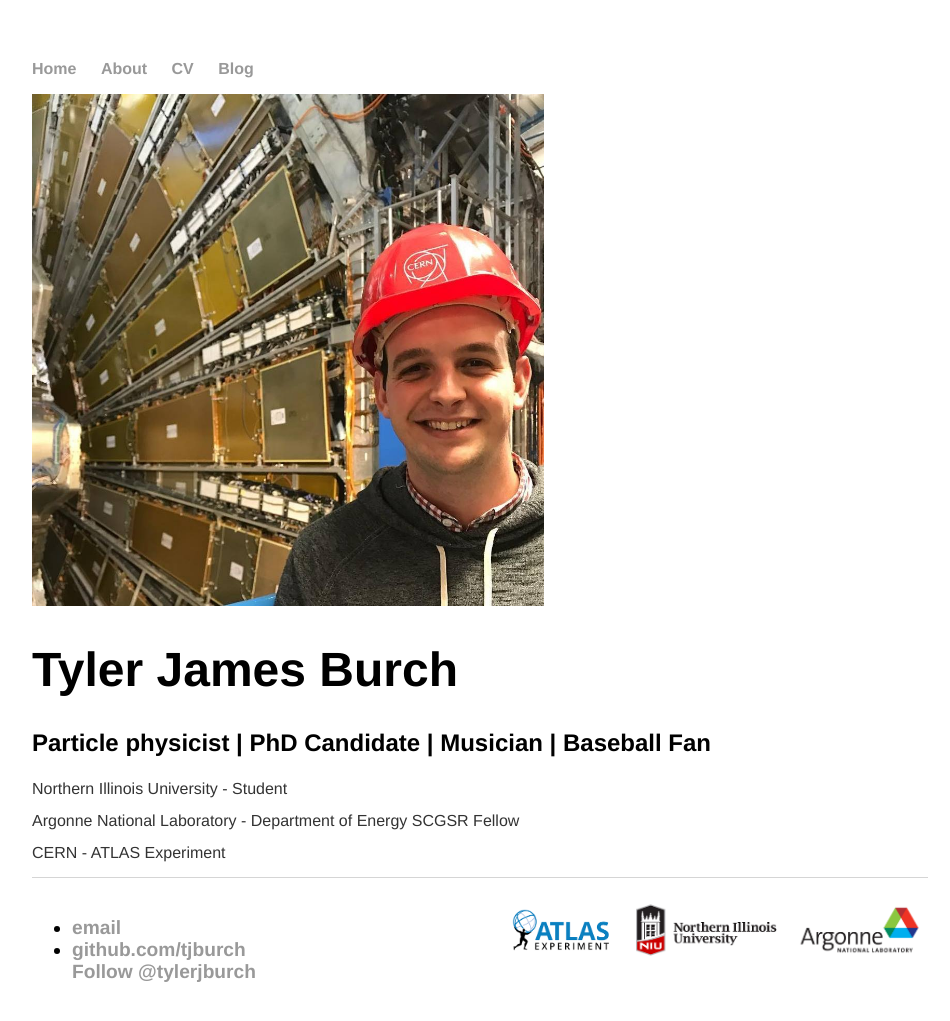
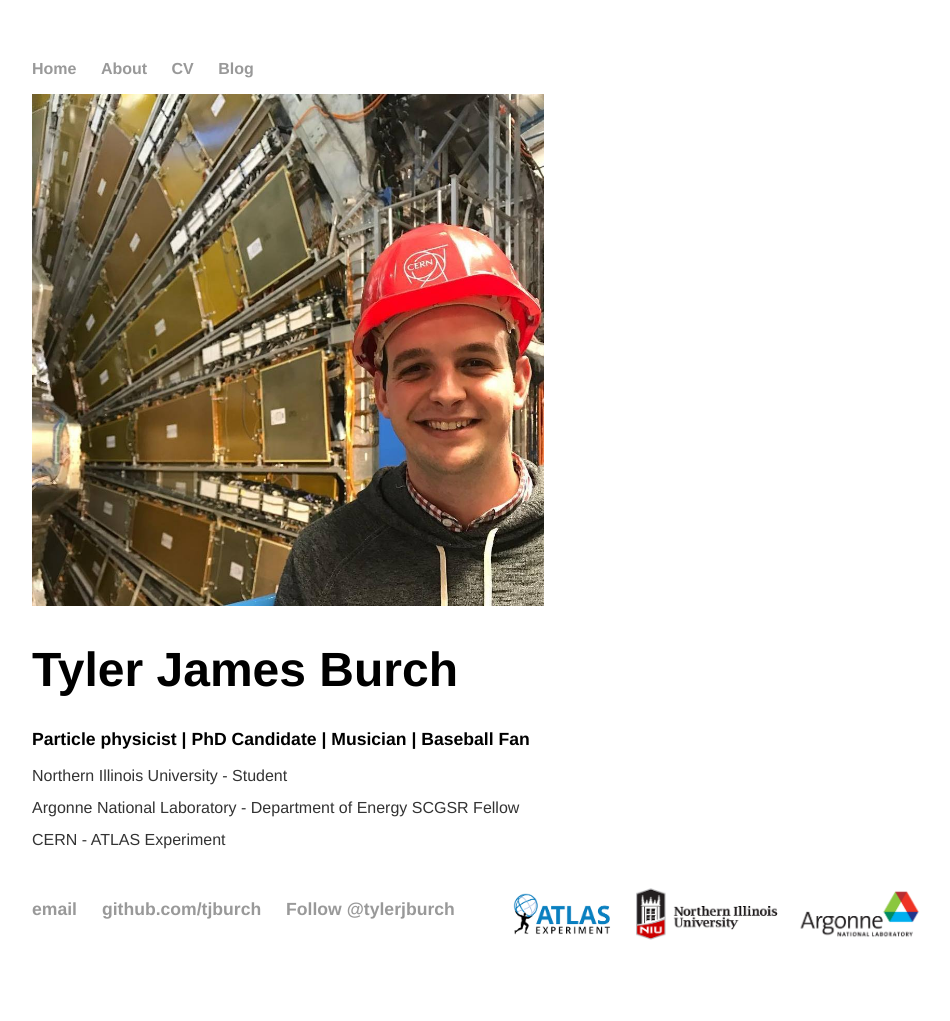
Before and after one commit to tjburch/tjburch.github.io, a Jekyll site: the page built from index.html, in a window 1280 px wide. Shown: the whole page, without its empty margins (160-1110 px from the left). Built offline with Jekyll 4.4.1, drawn with Linux system fonts in a browser that asks for light colours; comment, search, counter and statistics services are not loaded; after the commit the page ends 968 px from its top, so only the background shows below that.

Commit message:
fix footer

```diff
--- a/_layouts/default.html
+++ b/_layouts/default.html
@@ -18,7 +18,7 @@
 
         {{ content }}
 
-		<div id="footer">
+		<footer>
             <h3 class="social">
             <ul>
                 <li><a href="mailto:burcht11@gmail.com">email</a></li>
@@ -31,7 +31,7 @@
                     <img src="images/niulogo.png" class="inline" style="height:64px;"/>
                     <img src="images/anllogo.jpg" class="inline" style="height:64px;"/>
             </h3>
-        </div>
+        </footer>
 
     </body>
 </html>
--- a/css/main.css
+++ b/css/main.css
@@ -24,7 +24,7 @@
     font-family:'Helvetica', 'Arial', 'Sans-Serif';
 }
 h3 {
-    font-size: 1.5em;
+    font-size: 1.1em;
     font-family:'Helvetica', 'Arial', 'Sans-Serif';
 }
 p {
```
